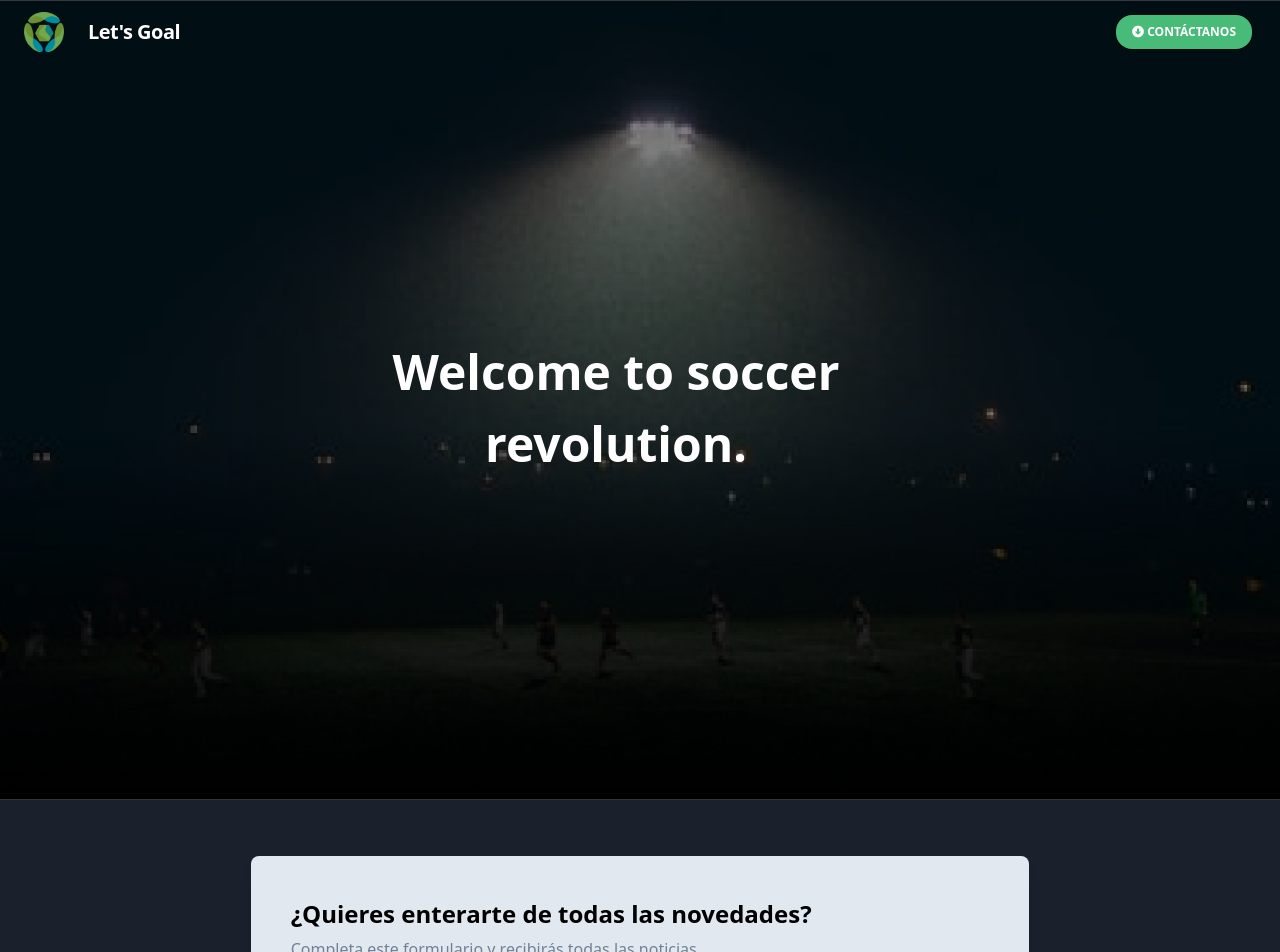
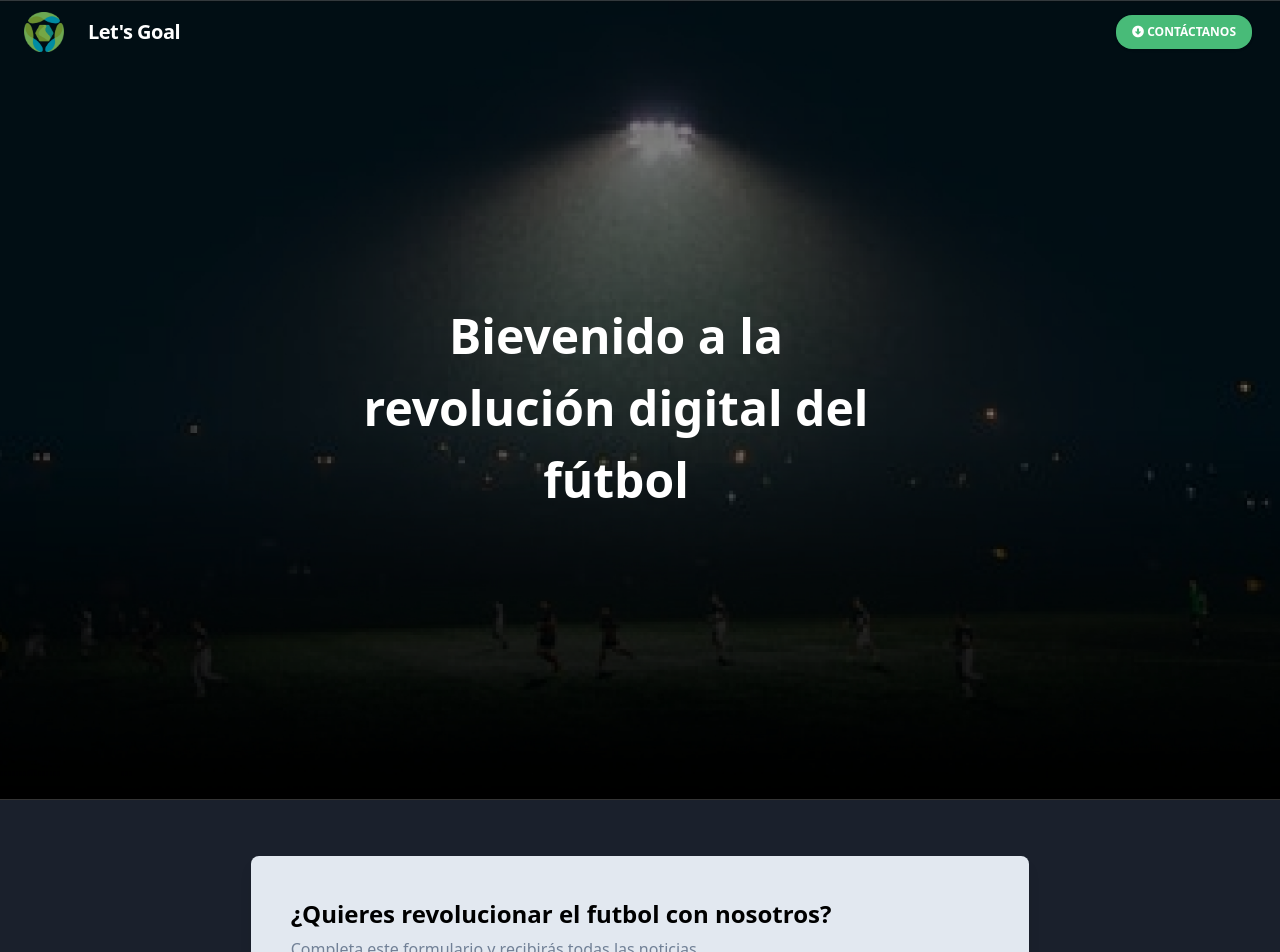
Before and after one commit to AndresOrdonez369/lets-goal-web, a React (Create React App) app: page / in a window 1280 px wide. Shown: the top 952 px of the page. Built offline with nearby package versions, Linux system fonts and the light colour scheme.

Commit message:
Link social media

```diff
--- a/src/components/Footer.js
+++ b/src/components/Footer.js
@@ -7,24 +7,33 @@ export default function Footer() {
         <div className="container mx-auto px-4">
           <div className="flex justify-center ">
             <div  className="mb-4" >
-                <button
+                <a href="https://www.facebook.com/Lets-Goal-2124280581013490" title="Mirar Facebook">
+                  <button
                   className=" hover:bg-green-500 align-center bg-white text-black shadow-lg font-normal h-10 w-10 items-center justify-center align-center rounded-full outline-none  m-2"
                   type="button"
+
                 >
-                  <i className="flex fab fa-facebook-square"></i>
+                  <i   className="flex fab fa-facebook-square"></i>
+
                 </button>
+                </a>
+                <a href="https://www.youtube.com/channel/UClBH87l-kHFqx_XZDgcqgWA" title="Mirar Youtube">
                 <button
                   className="hover:bg-green-500 bg-white text-black shadow-lg font-normal h-10 w-10 items-center justify-center align-center rounded-full outline-none focus:outline-none m-2 "
                   type="button"
                 >
                   <i className="flex fab fa-youtube"></i>
                 </button>
+                </a>
+                <a href="https://github.com/Let-s-Goal" title="Mirar GitHub">
                 <button
                   className="hover:bg-green-500 bg-white text-black shadow-lg font-normal h-10 w-10 items-center justify-center align-center rounded-full outline-none focus:outline-none m-2"
                   type="button"
                 >
                   <i className="flex fab fa-github"></i>
                 </button>
+                </a>
+
                 </div>
             </div>
           </div>
--- a/src/components/Navbar.js
+++ b/src/components/Navbar.js
@@ -42,6 +42,8 @@ export default function Navbar(props) {
 
             <ul className="flex flex-col lg:flex-row list-none lg:ml-auto">
              <li className="flex items-center">
+
+             <a href="https://api.whatsapp.com/send?phone=573508761275&text=Estoy%20intesado%20en%20conocer%20m%C3%A1s%20sobre%20Let%27s%20Goal%2C%20la%20aplicaci%C3%B3n%20m%C3%B3vil%20que%20va%20a%20revolucionar%20el%20futbol.">
                 <button
                   className={ " hover:bg-black bg-green-500 text-white active:bg-green-700 text-xs font-bold uppercase px-4 py-2 rounded-2xl shadow hover:shadow-md outline-none focus:outline-none lg:mr-1 lg:mb-0 ml-3 mb-3"
                   }
@@ -50,6 +52,7 @@ export default function Navbar(props) {
                 >
                   <i className="fas fa-arrow-alt-circle-down"></i> Contáctanos
                 </button>
+                </a>
               </li>
             </ul>
           </div>
--- a/src/components/landing.js
+++ b/src/components/landing.js
@@ -53,7 +53,7 @@ const Landing = () => {
                     <div className="w-full lg:w-6/12 px-4 ml-auto mr-auto text-center">
                         <div className="pr-12">
                             <h1 className="text-white font-semibold text-5xl" data-aos="fade-up" data-aos-duration="2000" data-aos-delay="0">
-                                Welcome to soccer revolution.
+                                Bievenido a la revolución digital del fútbol
                             </h1>
                         </div>
                     </div>
@@ -67,7 +67,7 @@ const Landing = () => {
                     <div className="relative flex flex-col min-w-0 break-words w-full mb-6 shadow-lg rounded-lg bg-gray-300" data-aos="fade-up" data-aos-duration="2000" data-aos-delay="0">
                     <div className="flex-auto p-5 lg:p-10">
                         <h4 className="text-2xl font-semibold">
-                        ¿Quieres enterarte de todas las novedades?
+                        ¿Quieres revolucionar el futbol con nosotros?
                         </h4>
                         <p className="leading-relaxed mt-1 mb-4 text-gray-600">
                         Completa este formulario y recibirás todas las noticias.
```
Also changed, not shown: public/letsbackground.jpg (added).
